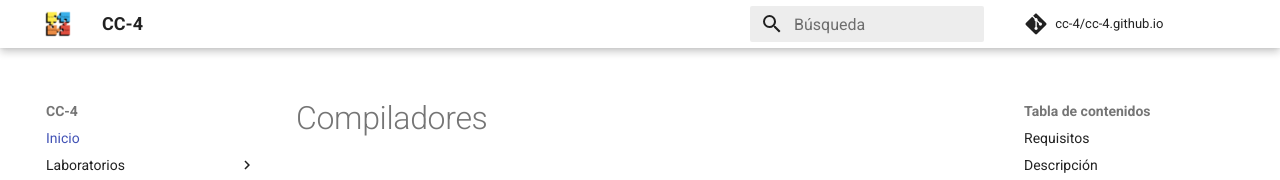
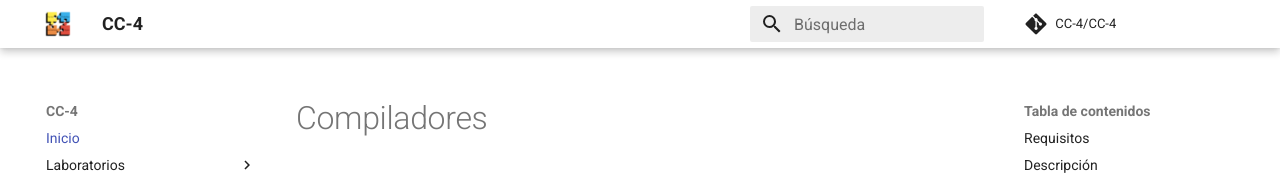
Before and after one commit to CC-4/CC-4, an MkDocs documentation site: the page built from docs/index.md, in a window 1280 px wide. Shown: the top 180 px of the page. Built offline with MkDocs 1.6.1 and Material for MkDocs 9.7.7, drawn with Linux system fonts in a browser that asks for light colours; comment, search, counter and statistics services are not loaded.

Commit message:
change repo

```diff
--- a/mkdocs.yml
+++ b/mkdocs.yml
@@ -6,8 +6,8 @@ site_url: https://cc-4.github.io/
 
 # Repository
 edit_uri: edit/master/docs
-repo_name: cc-4/cc-4.github.io
-repo_url: https://github.com/cc-4/cc-4.github.io
+repo_name: CC-4/CC-4
+repo_url: https://github.com/CC-4/CC-4
 
 # Copyright
 copyright: 'CC-4'
```
